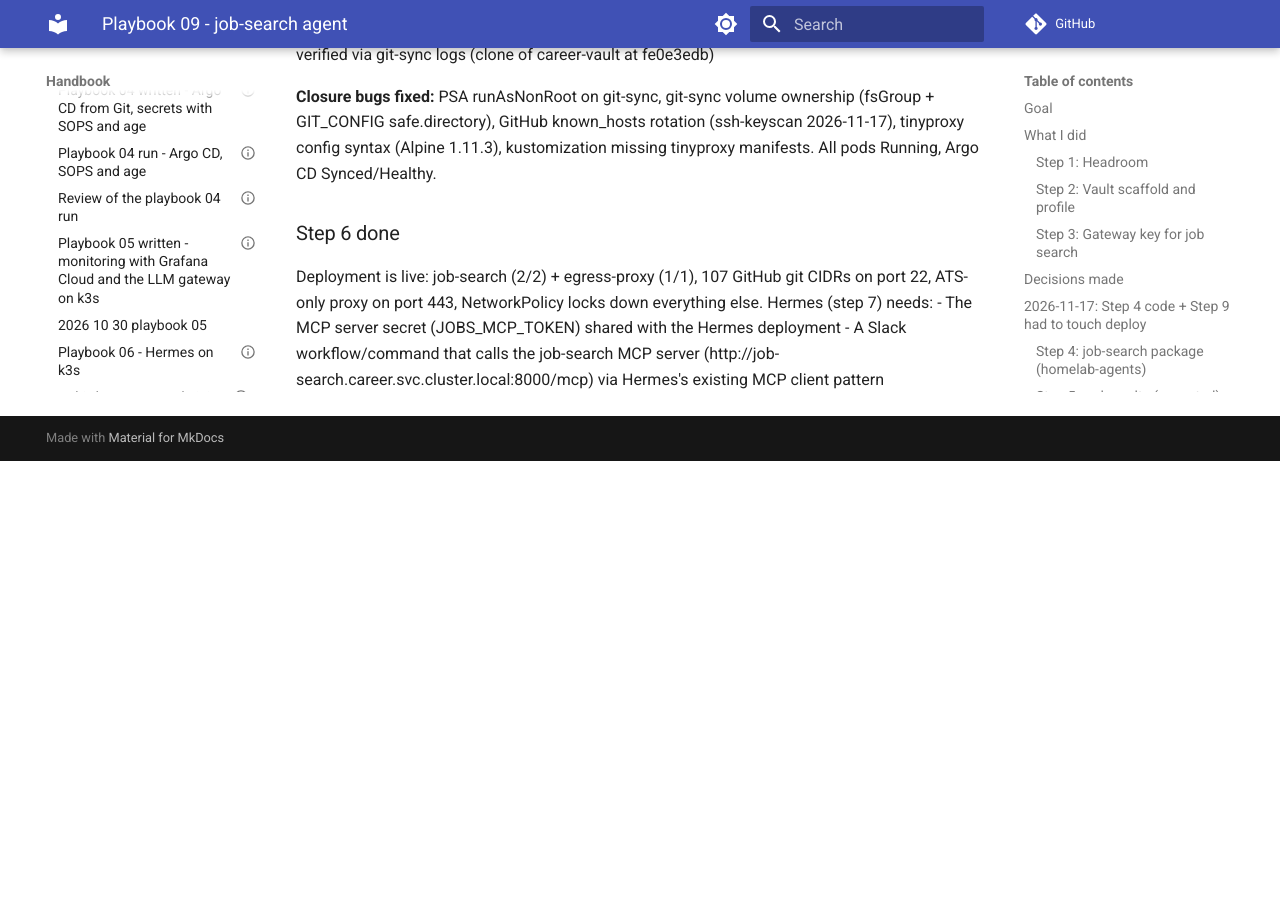
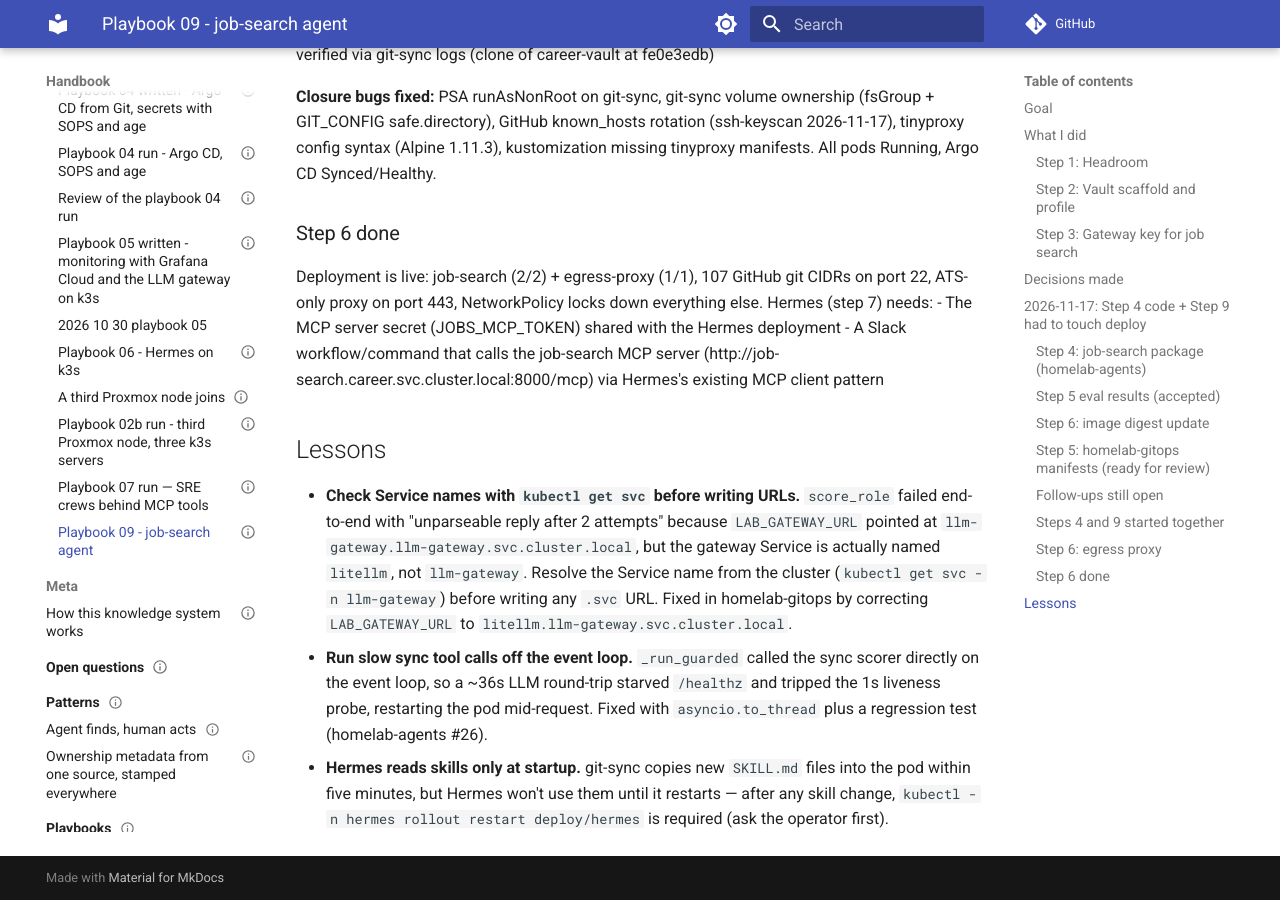
Before and after one commit to ssaav5-ai-labs/handbook, an MkDocs documentation site: the page built from docs/journal/2026/2026-11-15-09-job-search.md, in a window 1280 px wide and 900 px high, scrolled down 5367 px. Built offline with MkDocs 1.6.1 and Material for MkDocs 9.7.7, drawn with Linux system fonts in a browser that asks for light colours; comment, search, counter and statistics services are not loaded; before the commit the page ends 5828 px from its top, so only the background shows below that.

Commit message:
journal: job-search lessons — service names, event loop, Hermes skill restart (#54)
* journal: record job-search step 5-6 — eval results, egress proxy, drill

* journal: job-search lessons — service names, event loop, Hermes skill restart

```diff
--- a/docs/journal/2026/2026-11-15-09-job-search.md
+++ b/docs/journal/2026/2026-11-15-09-job-search.md
@@ -158,3 +158,9 @@ kubectl -n career exec deploy/job-search -c server -- sh -c 'git ls-remote git@g
 Deployment is live: job-search (2/2) + egress-proxy (1/1), 107 GitHub git CIDRs on port 22, ATS-only proxy on port 443, NetworkPolicy locks down everything else. Hermes (step 7) needs:
 - The MCP server secret (JOBS_MCP_TOKEN) shared with the Hermes deployment
 - A Slack workflow/command that calls the job-search MCP server (http://job-search.career.svc.cluster.local:8000/mcp) via Hermes's existing MCP client pattern
+
+## Lessons
+
+- **Check Service names with `kubectl get svc` before writing URLs.** `score_role` failed end-to-end with "unparseable reply after 2 attempts" because `LAB_GATEWAY_URL` pointed at `llm-gateway.llm-gateway.svc.cluster.local`, but the gateway Service is actually named `litellm`, not `llm-gateway`. Resolve the Service name from the cluster (`kubectl get svc -n llm-gateway`) before writing any `.svc` URL. Fixed in homelab-gitops by correcting `LAB_GATEWAY_URL` to `litellm.llm-gateway.svc.cluster.local`.
+- **Run slow sync tool calls off the event loop.** `_run_guarded` called the sync scorer directly on the event loop, so a ~36s LLM round-trip starved `/healthz` and tripped the 1s liveness probe, restarting the pod mid-request. Fixed with `asyncio.to_thread` plus a regression test (homelab-agents #26).
+- **Hermes reads skills only at startup.** git-sync copies new `SKILL.md` files into the pod within five minutes, but Hermes won't use them until it restarts — after any skill change, `kubectl -n hermes rollout restart deploy/hermes` is required (ask the operator first).
```
